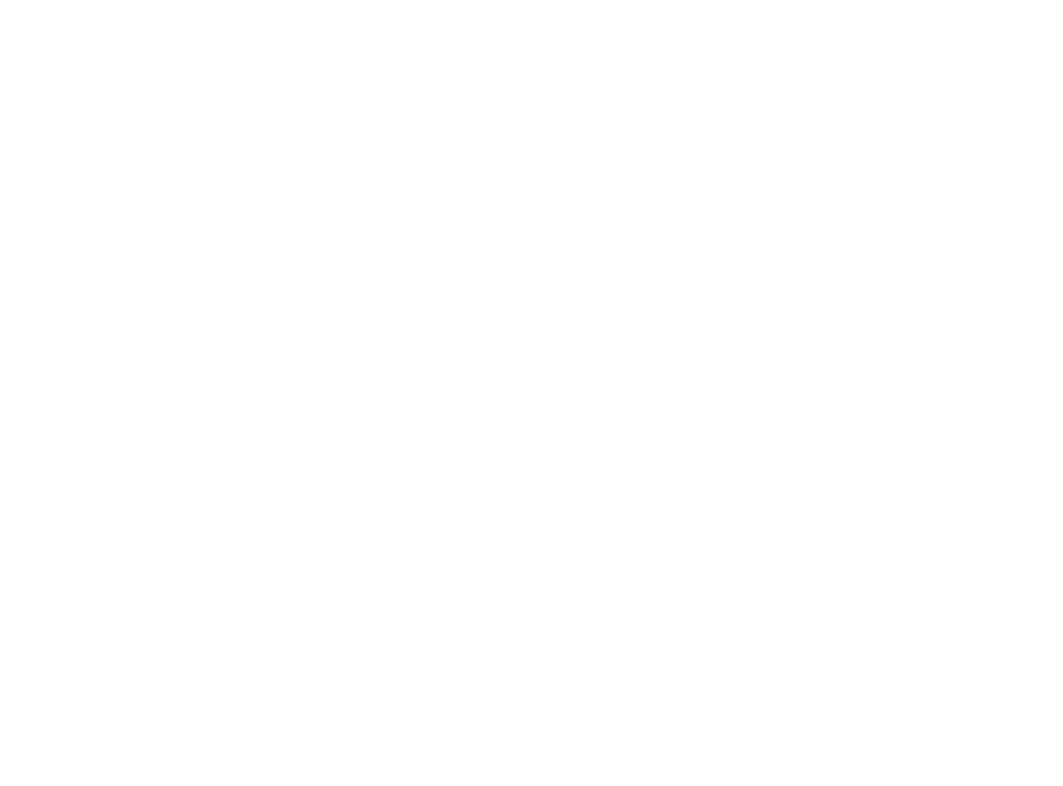
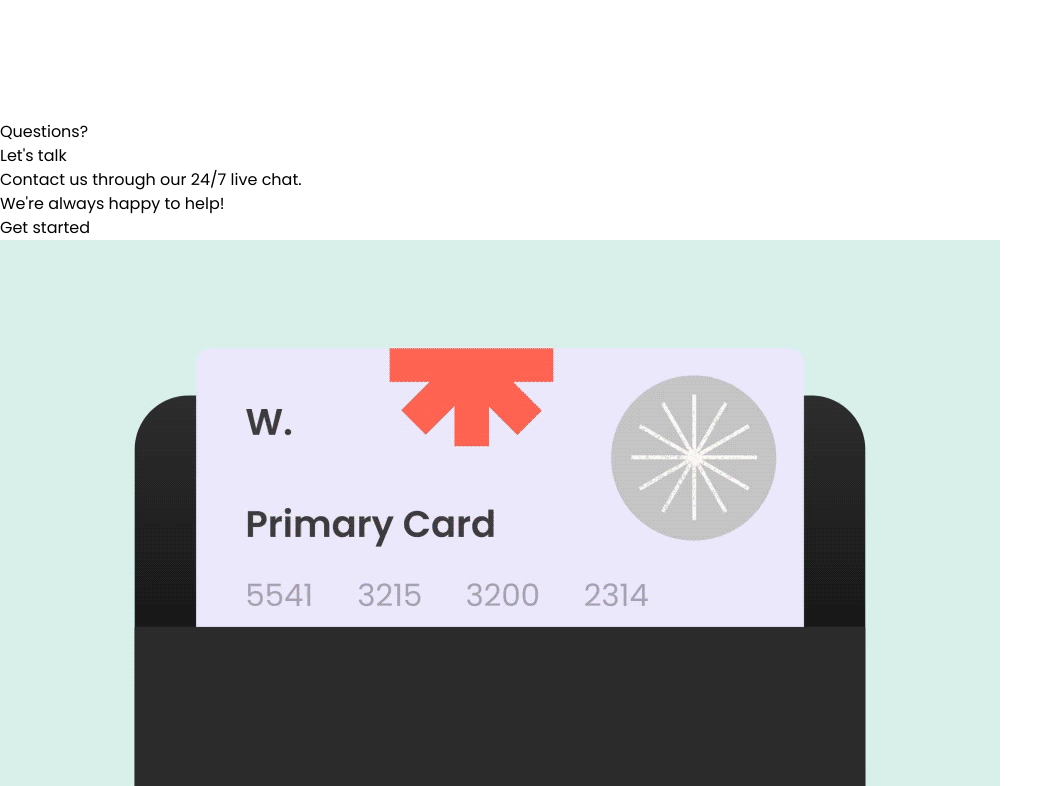
Before and after one commit to tolgab35/saas-landing-page, a React (Vite) app: page / in a window 1280 px wide. Shown: the part 8374-9160 px from the top of the page, without its empty margins (0-1063 px from the left). Before the commit the page ends 8494 px from the top, so only its background shows below. Built offline with nearby package versions, Linux system fonts and the light colour scheme.

Commit message:
feat: add contact CTA section to App component and replace wallet image with GIF

```diff
--- a/src/App.jsx
+++ b/src/App.jsx
@@ -5,6 +5,7 @@
 import coinImg from "./assets/coin-icon.png";
 import purseImg from "./assets/purse-icon.png";
 import userFeedbackImg from "./assets/user-feedback.png";
+import walletImg from "./assets/wallet.gif";
 
 function App() {
   return (
@@ -108,7 +109,7 @@
 
       {/* TESTIMONIAL */}
       <section className="max-w-[1280px] mx-auto px-8 py-16">
-        <div className="bg-[#BFAFF2] rounded-[20px] py-12 px-16 flex flex-col items-center gap-12">
+        <div className="bg-[#BFAFF2] rounded-[20px] py-16 px-16 flex flex-col items-center gap-12">
           <blockquote className="text-2xl font-semibold text-[#333333] leading-relaxed max-w-3xl text-left">
             "Wallet is a great product! All of my most important information is
             there - credit cards, transit cards, boarding passes, tickets, and
@@ -140,6 +141,38 @@
           </div>
         </div>
       </section>
+
+      {/* CONTACT CTA */}
+      <section className="max-w-[1280px] mx-auto px-16 py-16">
+        <div className="bg-[#2B2B2B] rounded-[20px] flex items-center justify-between">
+          {/* LEFT */}
+          <div className="flex-1">
+            <h2 className="text-5xl font-bold text-white mb-6 leading-tight">
+              Questions?
+              <br />
+              Let's talk
+            </h2>
+            <p className="text-white/60 mb-2">
+              Contact us through our 24/7 live chat.
+            </p>
+            <p className="text-white/60 mb-8">We're always happy to help!</p>
+            <button className="px-8 py-3 rounded-lg bg-[#F8D57E] text-[#333333] font-medium hover:bg-[#e6c66d] transition-colors">
+              Get started
+            </button>
+          </div>
+
+          {/* RIGHT */}
+          <div className="flex-1 flex justify-center">
+            <div className="bg-[#C8E5E0] rounded-[20px] p-12 w-full max-w-md aspect-square flex items-center justify-center">
+              <img
+                src={walletImg}
+                alt="Wallet"
+                className="w-full h-full object-contain"
+              />
+            </div>
+          </div>
+        </div>
+      </section>
     </div>
   );
 }
```
Also changed, not shown: src/assets/wallet.gif (added), src/assets/wallet.png (deleted).
